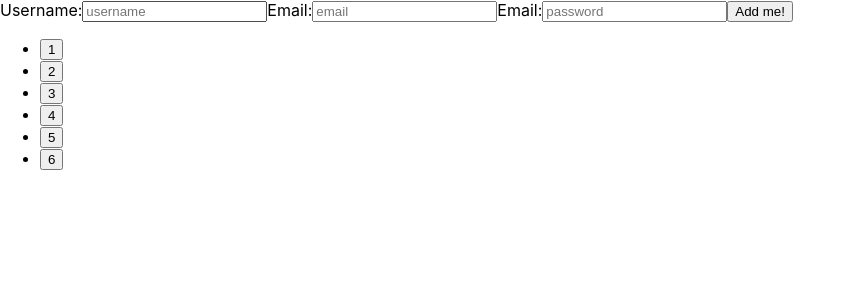
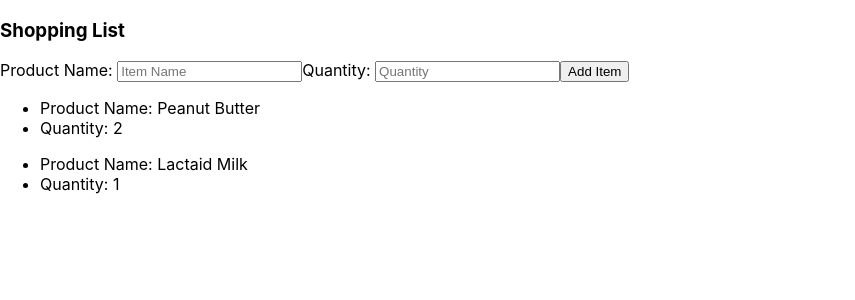
Before and after one commit to Rajayne/CRAPractice, a React (Create React App) app: page / in a window 1280 px wide. Shown: the top 300 px of the page, without its empty margins (0-855 px from the left). Built offline with nearby package versions, Linux system fonts and the light colour scheme.

Commit message:
Create ItemForm that passes value to parent ShoppingList

```diff
--- a/src/App.js
+++ b/src/App.js
@@ -7,12 +7,14 @@
 import NumberGame from "./NumberGame.js";
 import NumbersList from "./NumbersList.js";
 import UserForm from "./UserForm.js";
+import ShoppingList from "./ShoppingList/ShoppingList.js";
 
 function App() {
   return (
     <div className="App">
-      <UserForm />
-      <NumbersList />
+      <ShoppingList />
+      {/* <UserForm />
+      <NumbersList /> */}
       {/* <Alert variant="success">
         <h1>Welcome back!</h1>
       </Alert>
--- /dev/null
+++ b/src/ShoppingList/Item.js
@@ -0,0 +1,12 @@
+import React from "react";
+
+const Item = ({ id, name, qty }) => {
+  return (
+    <ul>
+      <li>Product Name: {name}</li>
+      <li>Quantity: {qty}</li>
+    </ul>
+  );
+};
+
+export default Item;
--- /dev/null
+++ b/src/ShoppingList/ItemForm.js
@@ -0,0 +1,49 @@
+import React, { useState } from "react";
+
+const NewItemForm = ({ addItem }) => {
+  const initialState = {
+    name: "",
+    qty: "",
+  };
+  const [formData, setFormData] = useState(initialState);
+
+  const handleChange = (e) => {
+    const { name, value } = e.target;
+    setFormData((formData) => ({ ...formData, [name]: value }));
+  };
+
+  const handleSubmit = (e) => {
+    const { name, qty } = formData;
+    e.preventDefault();
+    addItem(name, qty);
+    setFormData(initialState);
+  };
+
+  return (
+    <form onSubmit={handleSubmit}>
+      <label htmlFor="name">Product Name: </label>
+      <input
+        type="text"
+        id="name"
+        name="name"
+        placeholder="Item Name"
+        value={formData.name}
+        onChange={handleChange}
+      ></input>
+
+      <label htmlFor="qty">Quantity: </label>
+      <input
+        type="text"
+        id="qty"
+        name="qty"
+        placeholder="Quantity"
+        value={formData.qty}
+        onChange={handleChange}
+      ></input>
+
+      <button>Add Item</button>
+    </form>
+  );
+};
+
+export default NewItemForm;
--- /dev/null
+++ b/src/ShoppingList/ShoppingList.js
@@ -0,0 +1,27 @@
+import React, { useState } from "react";
+import Item from "./Item";
+import NewItemForm from "./ItemForm";
+
+const ShoppingList = () => {
+  const initialState = [
+    { id: 1, name: "Peanut Butter", qty: 2 },
+    { id: 2, name: "Lactaid Milk", qty: 1 },
+  ];
+  const [items, setItems] = useState(initialState);
+
+  const addItem = (name, qty) => {
+    setItems((items) => [...items, { name, qty }]);
+  };
+
+  return (
+    <div>
+      <h3>Shopping List</h3>
+      <NewItemForm addItem={addItem} />
+      {items.map(({ id, name, qty }) => (
+        <Item id={id} name={name} qty={qty} key={id} />
+      ))}
+    </div>
+  );
+};
+
+export default ShoppingList;
```
